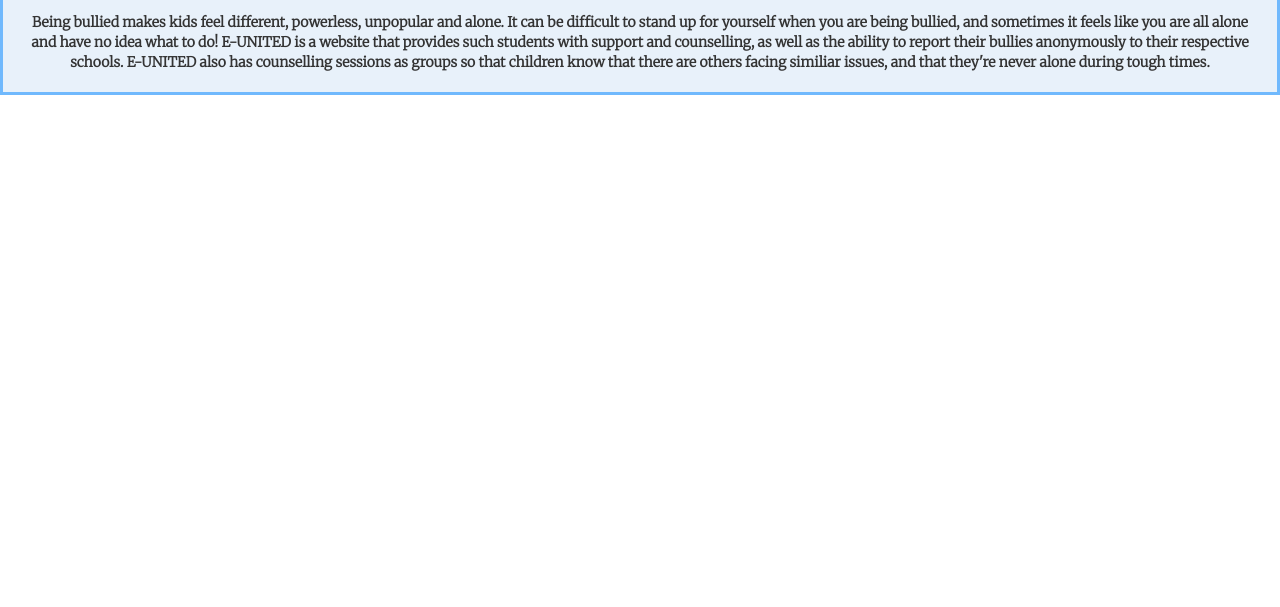
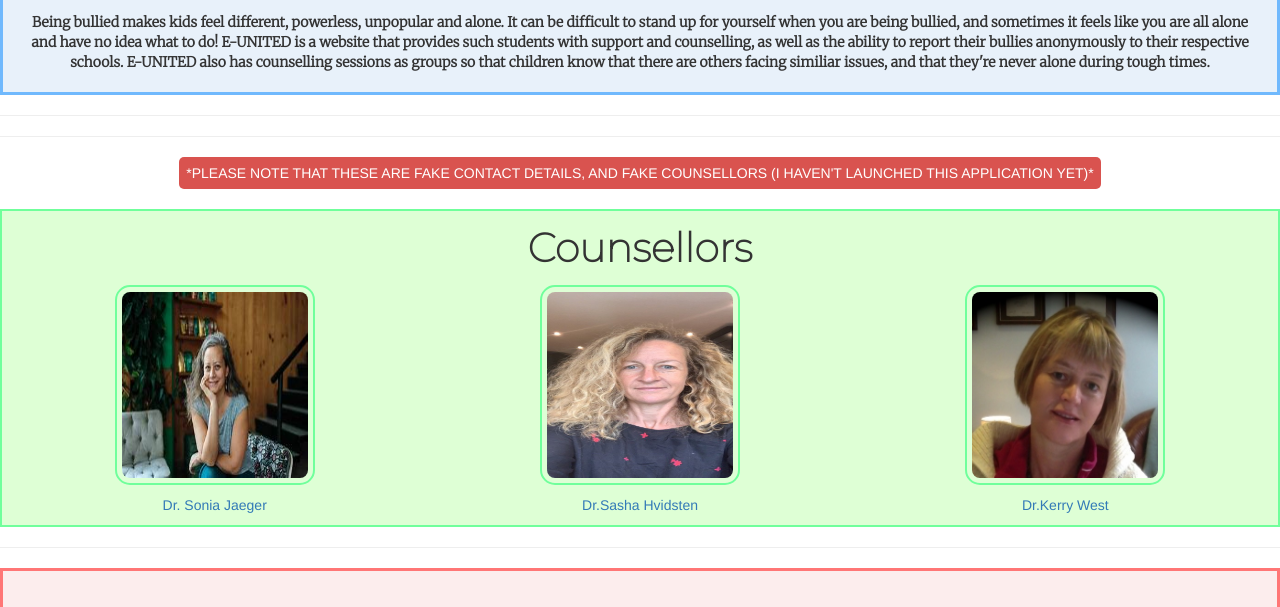
Before and after one commit to AyeshaMajid123/sam, a plain HTML site: page index.html in a window 1280 px wide. Shown: the part 493-1100 px from the top of the page. Before the commit the page ends 800 px from the top, so only its background shows below. Drawn offline with nearby package versions, Linux system fonts and the light colour scheme.

Commit message:
Add files via upload

```diff
--- a/index.html
+++ b/index.html
@@ -16,6 +16,7 @@
     <link href="https://fonts.googleapis.com/css2?family=Merriweather:wght@300&display=swap" rel="stylesheet">
 
     <link rel="stylesheet" type="text/css" href="style.css">
+
 </head>
 
 <body>
@@ -39,39 +40,15 @@
         </div>
 
     </nav>
+    <center>
+    <section>
 
-
-   <!-- <nav class="navbar-inverse" style="position:sticky;top:0;z-index:99999">
-    <button type="button" class="navbar-toggle" data-toggle="collapse" data-target="#menu">
-        <div class="navbar-header">
-            <span class="icon-bar"></span>
-            <span class="icon-bar"></span>
-            <span class="icon-bar"></span>
-            <span class="icon-bar"></span>
-            </button>
-
-        </div>
-        <div class="collapse navbar-collapse" id="menu">
-            <ul class="nav navbar-nav">
-                <li class="link"><a href="#home">E-UNITED</a></li>
-                <li class="link"><a href="#counsellors">Counsellors</a></li>
-                <li class="link"><a href="#report">Report Bullies</a></li>
-                <li class="link"><a href="#contact">Contact us!</a></li>
-            </ul>
-        </div>
-    </nav> -->
-    <section>
-        <center>
-            <img id ="intro_image" src="th (1).jpg" >
-            <img id ="intro_image" src="th (1).jpg">
-            <img id ="intro_image" src="th (1).jpg">
-        </center>
+            <img id ="intro_image1" src="th (1).jpg">
+            <img id ="intro_image2" src="th (1).jpg">
+            <img id ="intro_image3" src="th (1).jpg">
 
    </section>
     <hr>
-
-
-    <center>
     <div>
     <span class="header" id ="home_label"  class="col-lg-7 col-md-7 col-sm-7 col-xs-12">E-UNITED
     </span>
@@ -87,20 +64,24 @@
       so that children know that there are others facing similiar issues, and that they're never alone during tough times.
      </para>
     </div>
-    </center>
-
-    <!-- <div id ="counsellors">
-
-        <h4 class= "btn btn-danger">*PLEASE NOTE THAT THESE ARE FAKE CONTACT DETAILS, AND FAKE COUNSELLORS (I HAVEN'T LAUNCHED THIS APPLICATION YET)*</h4>
-    <br>
-    <center><h1 id="counsel_label">Counsellors</h1></center>
-    <br>
-    <div data-toggle="modal" data-target="#soniajaeger">
-        <img src="Sonia Jaeger.jpg" class="img-responsive">
      <hr>
-        <p class="text-primary"> Dr. Sonia Jaeger</p>
+     <hr>
+     <button style="background-color:#d9534f; font-size:14px;color: white; padding-top:5px;padding-bottom: 5px;border-radius: 5px; margin-left: 10px; margin-right: 10px;border:1px solid transparent;">*PLEASE NOTE THAT THESE ARE FAKE CONTACT DETAILS, AND FAKE COUNSELLORS (I HAVEN'T LAUNCHED THIS APPLICATION YET)*</button>
+     <h1 id="counsel_label">Counsellors</h1>
+     <div class="consdiv" id="counsellors">
+        <div data-toggle="modal" data-target="#soniajaeger" class="col-lg-4 col-md-4 col-sm-4 col-xs-6">
+            <img src="Sonia Jaeger.jpg" class="img-responsive cons-style">
+            <p class="text-primary tp1"> Dr. Sonia Jaeger</p>
         </div>
-
+        <div data-toggle="modal" data-target="#sasha" class="col-lg-4 col-md-4 col-sm-4 col-xs-6">
+            <img id="counsel_2_img" src="Sasha Hdvisten.jpg" class="img-responsive cons-style">
+            <p class="text-primary tp1"> Dr.Sasha Hvidsten</p>
+        </div>
+        <div data-toggle="modal" data-target="#kerry" class="col-lg-4 col-md-4 col-sm-4 col-xs-6">
+            <img id="counsel_3_img" src="kerry_west.jpg" class="img-responsive cons-style">
+            <p class="text-primary tp1"> Dr.Kerry West</p>
+        </div>
+        <!-- modals -->
         <div class="modal fade" id="soniajaeger">
             <div class="modal-dialog">
                 <div class="modal-content">
@@ -123,14 +104,6 @@
                 </div>
             </div>
         </div>
-
-    <br>
-    <div data-toggle="modal" data-target="#sasha" class="col-lg-4 col-md-4 col-sm-4 col-xs-4">
-        <img id="counsel_2_img" src="Sasha Hdvisten.jpg" class="img-responsive">
-        <hr>
-        <p class="text-primary"> Dr.Sasha Hvidsten</p>
-    </div>
-
         <div class="modal fade" id="sasha">
             <div class="modal-dialog">
                 <div class="modal-content">
@@ -152,12 +125,6 @@
                 </div>
             </div>
      </div>
-    <div data-toggle="modal" data-target="#kerry">
-        <img id="counsel_3_img" src="kerry_west.jpg" class="img-responsive">
-        <hr>
-        <p class="text-primary"> Dr.Kerry West</p>
-    </div>
-
      <div class="modal fade" id="kerry">
         <div class="modal-dialog">
             <div class="modal-content">
@@ -179,11 +146,10 @@
             </div>
         </div>
     </div>
+
      </div>
-    <br>
-    <br>
     <hr>
-    <br>
+
     <div id="report">
         <center>
         <h1 id = "report_label">Report your bullies!</h1>
@@ -221,8 +187,10 @@
                 <a href="#">
                     <h5><i class="fa fa-instagram"></i>&nbsp;&nbsp;myinstagramid</h5>
                 </a>
-            </div></div> -->
+            </div></div>
 
 
+        </center>
+        <script src="main.js"></script>
         </body>
     </html>
--- /dev/null
+++ b/main.js
@@ -0,0 +1,13 @@
+
+    var width = screen.width;
+    console.log(width);
+    window.addEventListener("resize", function() {
+        if (window.matchMedia("(max-width: 767px)").matches) {
+            document.getElementById("intro_image1").style.width='70%';
+            document.getElementById("intro_image2").style.width='70%';
+            document.getElementById("intro_image3").style.display="none";
+          console.log("Screen width is at least 500px")
+        } else {
+          console.log("Screen less than 500px")
+        }
+      })
--- a/style.css
+++ b/style.css
@@ -18,10 +18,11 @@
     background-color:rgb(232, 241, 250);
 }
 #counsellors{
-    padding:20px;
-    border-style:solid;
-    border-color:rgb(112, 255, 155);
+    border-bottom:2px solid rgb(112, 255, 155);
+    border-left:2px solid rgb(112, 255, 155);
+    border-right:2px solid rgb(112, 255, 155);
     background-color:rgb(222, 255, 213);
+    margin-bottom:20px;
 }
 #report{
     padding:20px;
@@ -51,6 +52,13 @@
     font-weight: bold;
     font-style: inherit;
     font-size: 40px;
+    background-color:rgb(222, 255, 213);
+    margin-bottom: 0px;
+    padding-bottom: 15px;
+    padding-top: 15px;
+    border-right:2px solid rgb(112, 255, 155);
+    border-left:2px solid rgb(112, 255, 155);
+    border-top:2px solid rgb(112, 255, 155);
 }
 #report_label{
 	font-family: 'Montserrat', sans-serif;
@@ -74,3 +82,21 @@
 .navbar-inverse .navbar-brand {
     color: pink;
 }
+.modal-content
+{
+  margin-top: 100px;
+}
+.consdiv{
+    display:flex;
+    justify-content: center;
+    background-color: coral;
+}
+.cons-style{
+   cursor: pointer;
+   border-radius: 15px;
+   padding:5px;
+   border:2px solid rgb(112, 255, 155);
+}
+.tp1{
+    margin-top:10px;
+}
```
Lines whose indentation alone changed are shown as unchanged.
